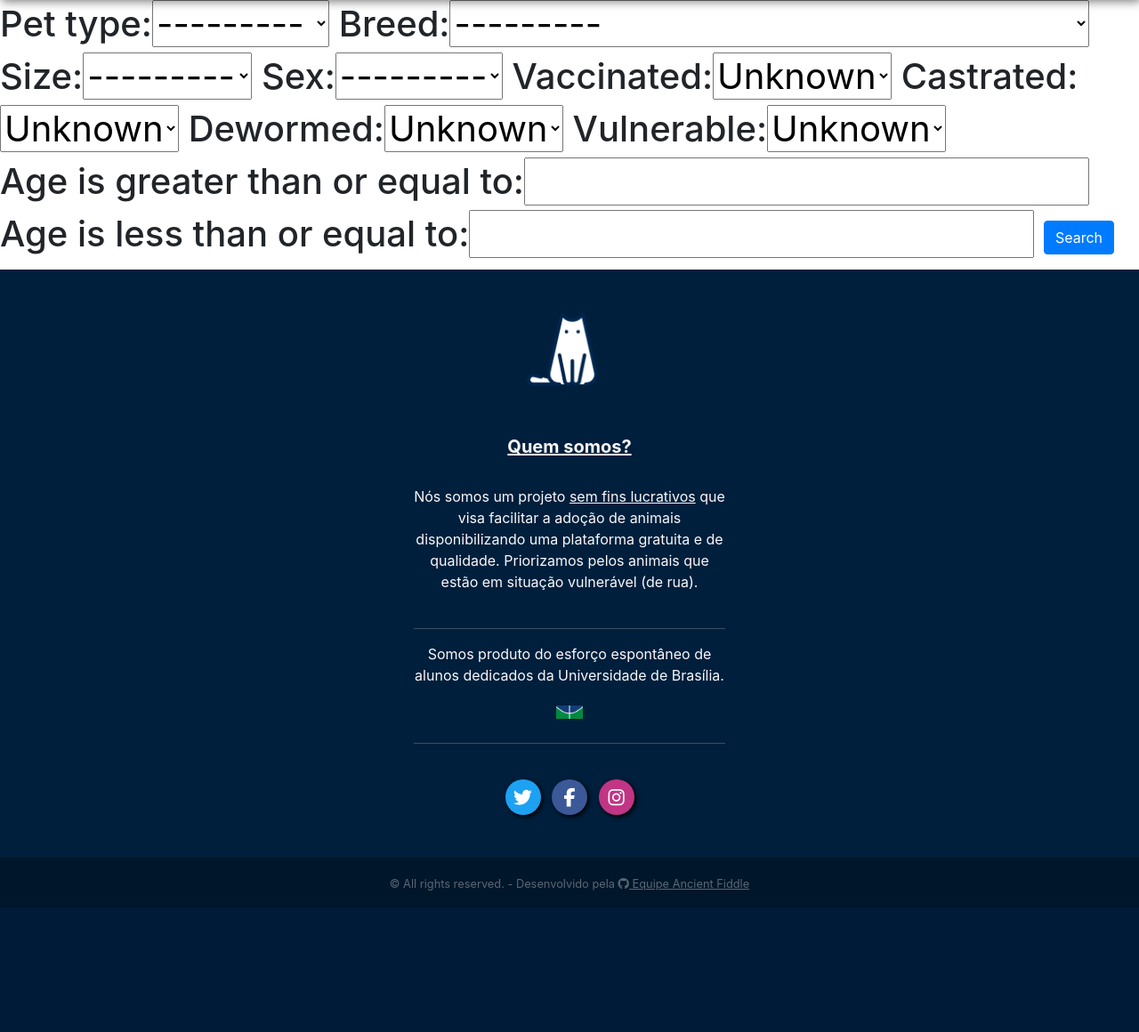
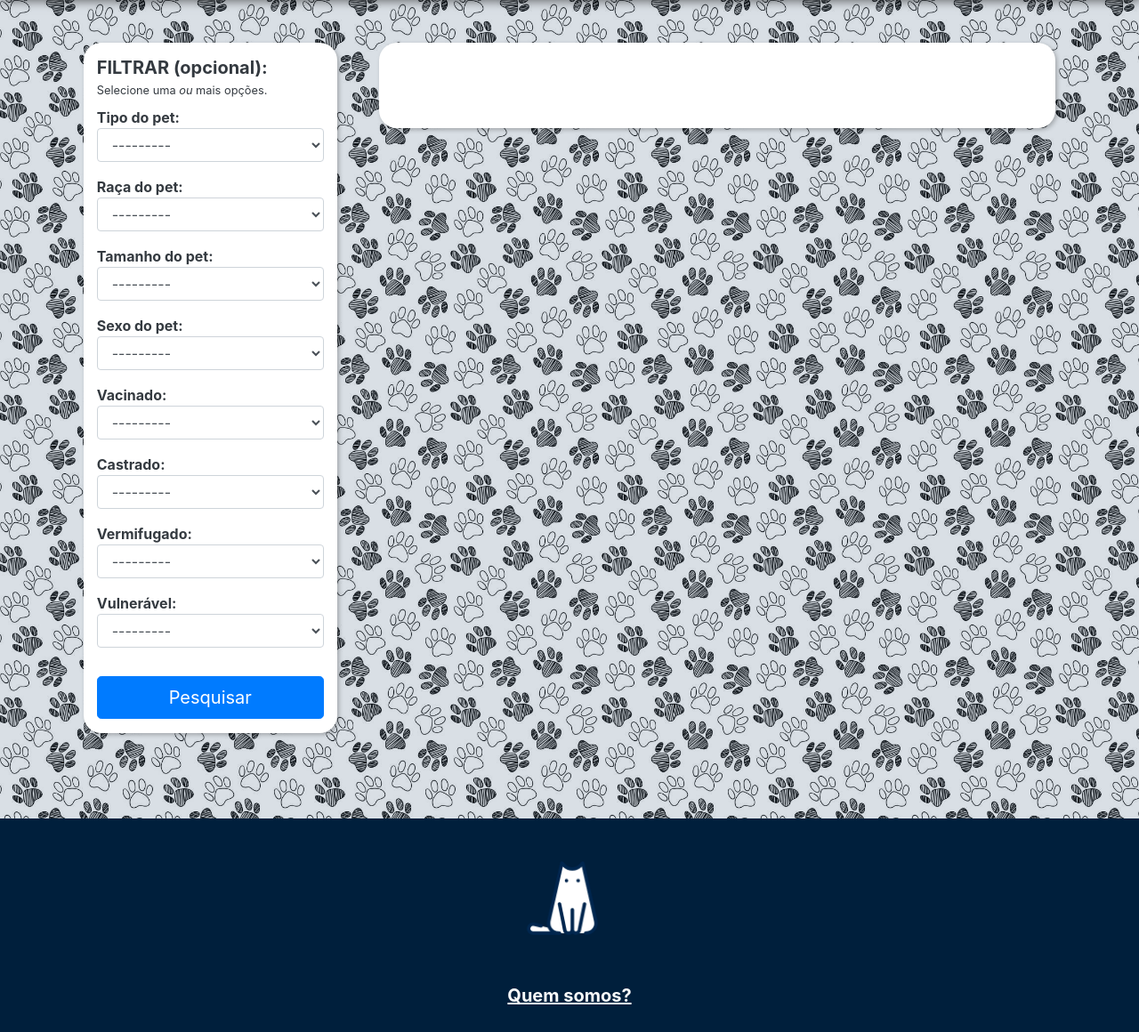
Before and after one commit to Me-Adota/website, a Django app: page /makeafriend in a window 1280 px wide. Shown: the part 148-1308 px from the top of the page at 89% size. Before the commit the page ends 1168 px from the top, so only its background shows below. Run offline with Django 3.2, Linux system fonts and the light colour scheme; data that the repository does not hold is empty; some libraries are stand-ins or nearby versions.

Commit message:
:arrow_up: Update makeafriend

```diff
--- a/templates/pages/makeafriend.html
+++ b/templates/pages/makeafriend.html
@@ -7,31 +7,160 @@
 {% endblock page_styles%}
 
 {% block content %}
-    <h1>
-        <form method="get">
-            {{myFilter.form}}
-            <button class="btn btn-primary" type="submit">Search</button>
+
+<header class="default-header-1">
+<div class="container py-5">
+    <div class="row justify-content-around text-dark">
+        <div class="col-3 h-100 py-3 white-box">
+
+        <h5 class="m-0"><strong>FILTRAR (opcional):</strong></h5><small>Selecione uma <em>ou</em> mais opções.</small>
+        <br>
+
+        <form class="mt-2" method="get" id="filtro">
+            <div>
+                <strong>Tipo do pet:</strong>
+                {{myFilter.form.pet_type}}
+            </div>
+            <div class="mt-3">
+                <strong>Raça do pet:</strong>
+                {{myFilter.form.breed}}
+            </div>
+            <div class="mt-3">
+                    <strong>Tamanho do pet:</strong>
+                    {{myFilter.form.size}}
+            </div>
+            <div class="mt-3">
+                    <strong>Sexo do pet:</strong>
+                    {{myFilter.form.sex}}
+            </div>
+            <div class="mt-3">
+                    <strong>Vacinado:</strong>
+                    {{myFilter.form.vaccinated}}
+            </div>
+            <div class="mt-3">
+                    <strong>Castrado:</strong>
+                    {{myFilter.form.castrated}}
+            </div>
+            <div class="mt-3">
+                    <strong>Vermifugado:</strong>
+                    {{myFilter.form.dewormed}}
+            </div>
+            <div class="mt-3">
+                    <strong>Vulnerável:</strong>
+                    {{myFilter.form.vulnerable}}
+            </div>
+
+            <br>
+            <button class="mt-2 btn btn-lg btn-primary w-100" type="submit">Pesquisar</button>
         </form>
-    </h1>
-{% for pet in pets %}
-    {% if pet.isAdopted == False %}
-        Imagem : <br><img src="{{ request.scheme }}://{{ request.get_host }}/media/{{pet.image}}"><br>
-        Nome : {{pet.name}}<br>
-        Descrição: {{pet.description}}<br>
-        Idade: {{pet.age}}<br>
-        Tipo do pet: {{pet.type}}<br>
-        Raça do pet: {{pet.breed}}<br>
-        Tamanho do pet: {{pet.size}}<br>
-        Sexo do pet: {{pet.sex}}<br>
-        Vacinado: {{pet.vaccinated}}<br>
-        Castrado: {{pet.castrated}}<br>
-        Tamanho: {{pet.dewormed}}<br>
-        Vulnerável: {{pet.vulnerable}}<br>
-        Adotado: {{pet.isAdopted}}<br>
-        <a href="{%  url 'pages:Details' pet.id  %}" class="">Ver mais</a>
-    {% endif %}
+        </div>
 
-    <hr>
-{% endfor %}
+        <div class="col-8">
+            <div class="row py-5 white-box">
+        {% for pet in pets %}
+            {% if pet.isAdopted == False %}
+        <div class="col-6 my-3">
+            <div class="card h-100 text-dark">
+                <img class="card-img-top" alt="No image" src="{{ request.scheme }}://{{ request.get_host }}/media/{{pet.image}}">
+                <div class="card-body">
+                <h5 class="card-title">
+                <small>Nome: </small>
+                <strong>{{pet.name}}</strong>
+                </h5>
+                <p class="card-text">
+                <div class="text-truncate" style="height: 30px;">
+                    <small>Descrição: </small>
+                    {{pet.description}}
+                </div>
+                <hr>
+                <span class="badge badge-info">
+                {% if pet.sex == 'M'%}
+                    Macho
+                {% else %}
+                    Fêmea
+                {% endif %}
+                </span>
+                <span class="badge badge-info">
+                {% if pet.size == 'P'%}
+                    Pequeno
+                {% elif pet.size == 'M'%}
+                    Médio
+                {% else %}
+                    Grande
+                {% endif %}
+                </span>
+
+                {% if pet.vaccinated %}
+                    <span class="badge badge-success">Vacinado</span>
+                {% endif %}
+
+                {% if pet.castrated %}
+                    <span class="badge badge-success">Castrado</span>
+                {% endif %}
+
+                {% if pet.dewormed %}
+                    <span class="badge badge-success">Vermifugado</span>
+                {% endif %}
+
+                {% if pet.vulnerable %}
+                    <span class="badge badge-danger">Vulnerável</span>
+                {% endif %}
+
+
+                </span>
+                </p>
+                    <a href="{%  url 'pages:Details' pet.id  %}" class="mb-auto btn btn-primary btn-rounded w-100 btn-lg btn-cards">+ Informações</a>
+                </div>
+            </div>
+        </div>
+            {% endif %}
+        {% endfor %}
+    </div>
+        </div>
+    </div>
+</div>
+
+<div class="container pb-5">
+
+</div>
+</header>
+
+<script>
+$(document).ready(function() {
+    $("#filtro select").addClass("w-100 form-control");
+
+
+    var yes_or_no_options = {
+        "---------": "",
+        "Sim": "true",
+        "Não": "false"
+    };
+    // VACINADO
+    $("#id_vaccinated").empty();
+    $.each(yes_or_no_options, function(key,value) {
+        $("#id_vaccinated").append($("<option></option>")
+            .attr("value", value).text(key));
+    });
+    // CASTRADO
+    $("#id_castrated").empty();
+    $.each(yes_or_no_options, function(key,value) {
+        $("#id_castrated").append($("<option></option>")
+            .attr("value", value).text(key));
+    });
+    // VERMIFUGADO
+    $("#id_dewormed").empty();
+    $.each(yes_or_no_options, function(key,value) {
+        $("#id_dewormed").append($("<option></option>")
+            .attr("value", value).text(key));
+    });
+    // VULNERÁVEL
+    $("#id_vulnerable").empty();
+    $.each(yes_or_no_options, function(key,value) {
+        $("#id_vulnerable").append($("<option></option>")
+            .attr("value", value).text(key));
+    });
+})
+
+</script>
 
 {% endblock content %}
```
